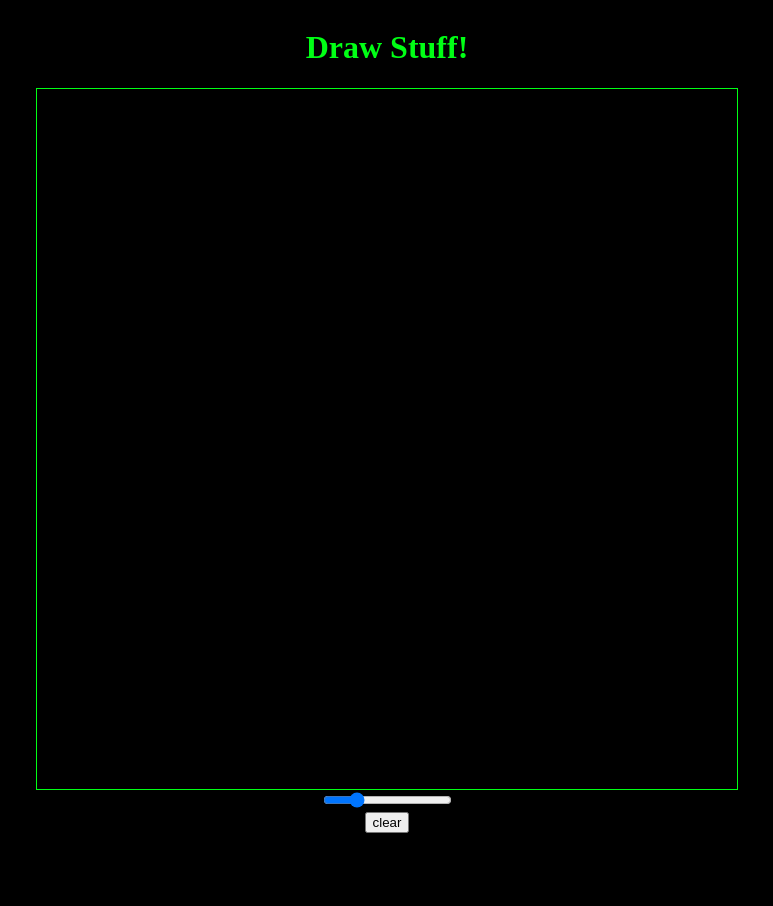
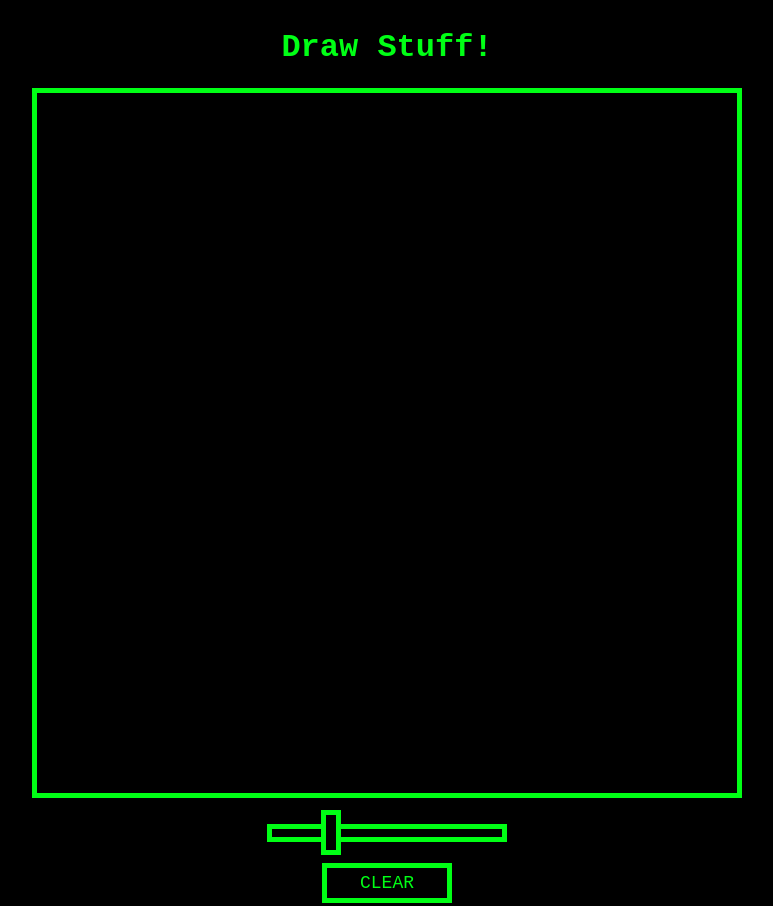
Before and after one commit to GuiceJoose/Sketchpad, a plain HTML site: page index.html in a window 1280 px wide. Shown: the whole page, without its empty margins (253-1026 px from the left). Before the commit the page ends 841 px from the top, so only its background shows below. Drawn offline with Linux system fonts and the light colour scheme.

Commit message:
Finish project

```diff
--- a/index.html
+++ b/index.html
@@ -13,7 +13,7 @@
     <div class="controls">
         <input type="range" min="2" max="100" value="25" class="slider" id="myRange">
     </div>
-<button class="button">clear</button>
+<button class="button">CLEAR</button>
     <script src="script.js"></script>
 </body>
 </html>
--- a/script.js
+++ b/script.js
@@ -22,18 +22,21 @@ event.target.classList.add('hovered')
 })
 
 
-let button = document.querySelector('.button');
-let squares = document.querySelectorAll('.square');
-
-button.addEventListener('click', ()=> {squares.forEach(square => {
-    square.classList.remove('hovered');
-})});
-
 let userInput = document.querySelector('.slider');
 let boxNumber = userInput.value;
 
-userInput.addEventListener('change', () => {
+userInput.addEventListener('input', () => {
     let boxNumber = userInput.value;
     makePad(boxNumber);
 })
 makePad(boxNumber);
+
+let button = document.querySelector('.button');
+
+
+button.addEventListener('click', ()=> {
+    let squares = document.querySelectorAll('.square');
+    squares.forEach(square => {
+    square.classList.remove('hovered');
+
+})});
--- a/styles.css
+++ b/styles.css
@@ -8,6 +8,7 @@ body {
 
 h1 {
     color: rgb(0, 255, 21);;
+    font-family: 'Courier New', Courier, monospace;
 }
 .pad {
     display: grid;
@@ -16,9 +17,9 @@ h1 {
     grid-template-columns: repeat(var(--boxNumber), 1fr);
     grid-template-rows: repeat(var(--boxNumber), 1fr);
     border-color: rgb(0, 255, 21);
-    border-width: 1px;
+    border-width: 5px;
     border-style: solid;
-
+    margin-bottom: 24px;
 }
 
 .square {
@@ -28,3 +29,51 @@ h1 {
 .hovered {
     background-color: rgb(0, 255, 21);
 }
+
+.controls {
+    display: flex;
+    align-content: center;
+    justify-content: center;
+}
+
+button {
+    color: rgb(0, 255, 21);
+    width: 120px;
+    height: 30px;
+    margin-top: 24px;
+    font-family: 'Courier New', Courier, monospace;
+    font-size: large;
+    background-color: black;
+    outline: solid 5px rgb(0, 255, 21);
+    border: none;
+}
+
+.slider {
+    -webkit-appearance: none;
+    width: 230px;
+    height: 8px;
+    background: #000;
+    outline: none;
+    border: 5px solid rgb(0, 255, 21);
+  }
+
+
+  /* for chrome/safari */
+  .slider::-webkit-slider-thumb {
+    -webkit-appearance: none;
+    appearance: none;
+    width: 20px;
+    height: 45px;
+    background: #000;
+    cursor: pointer;
+    border: 5px solid rgb(0, 255, 21);
+  }
+
+  /* for firefox */
+  .slider::-moz-range-thumb {
+    width: 20px;
+    height: 45px;
+    background: #000;
+    cursor: pointer;
+    border: 5px solid rgb(0, 255, 21);
+  }
```
